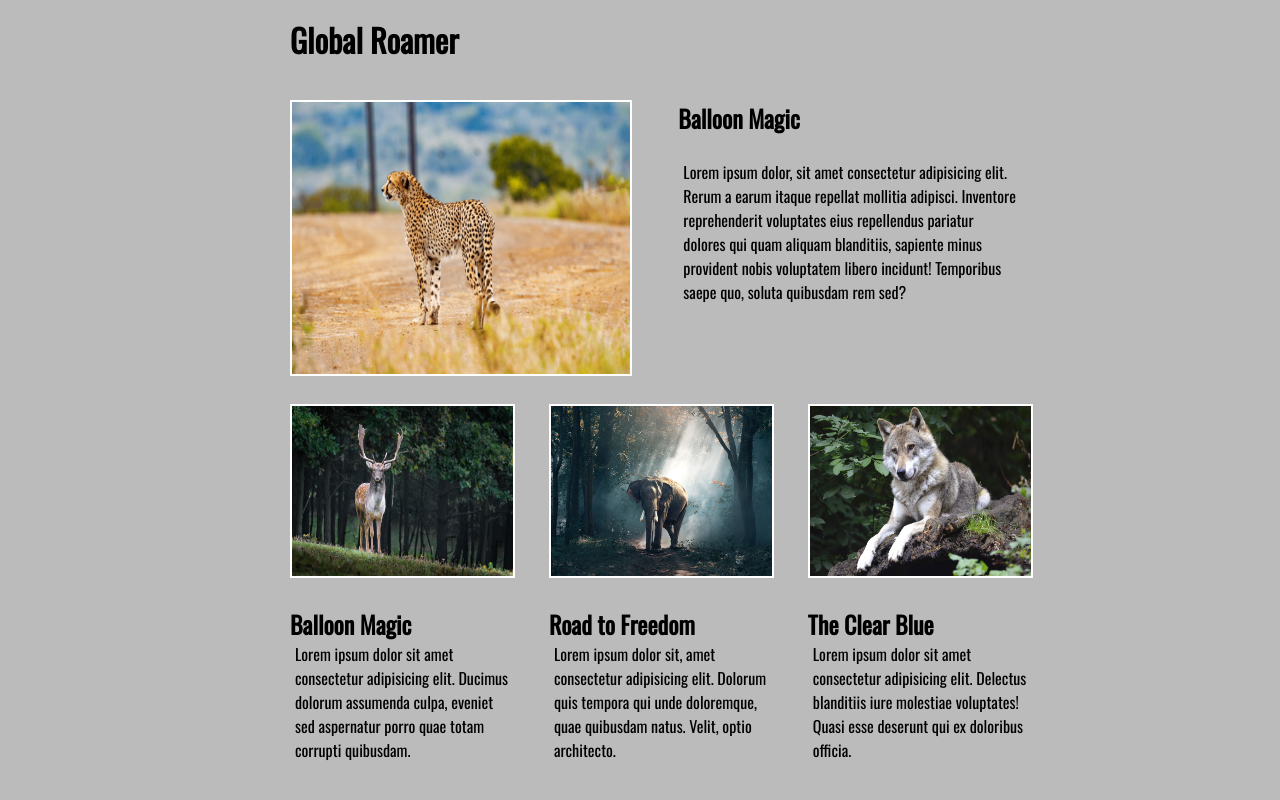
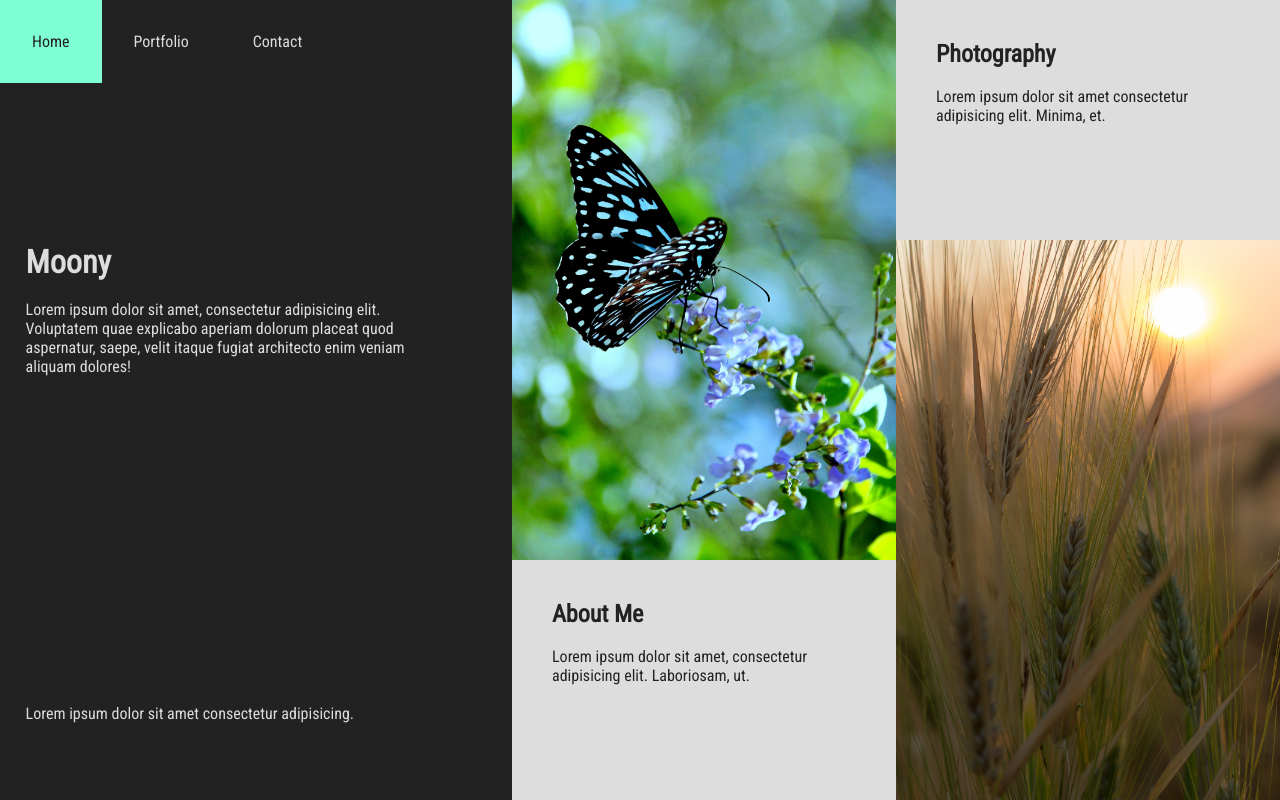
Before and after one commit to forExams/AIS_HF, a plain HTML site: page index.html in a window 1280 px wide. Drawn offline with nearby package versions, Linux system fonts and the light colour scheme.

Commit message:
Add files via upload

```diff
--- a/index.html
+++ b/index.html
@@ -5,32 +5,41 @@
     <meta name="viewport" content="width=device-width, initial-scale=1.0">
     <link rel="preconnect" href="https://fonts.googleapis.com">
     <link rel="preconnect" href="https://fonts.gstatic.com" crossorigin>
-    <link href="https://fonts.googleapis.com/css2?family=Oswald:wght@200;400&display=swap" rel="stylesheet">
+    <link href="https://fonts.googleapis.com/css2?family=Roboto+Condensed&display=swap" rel="stylesheet">
     <link rel="stylesheet" href="styles.css">
-    <title>Global Roamer</title>
+    <title>Document</title>
 </head>
 <body>
     <div class="container">
-        <h1>Global Roamer</h1>
-        <img class="big" src="assets/cheetah.png" alt="cheetah">
-        <div class="text big">
-            <h2>Balloon Magic</h2><br>
-            <p>Lorem ipsum dolor, sit amet consectetur adipisicing elit. Rerum a earum itaque repellat mollitia adipisci. Inventore reprehenderit voluptates eius repellendus pariatur dolores qui quam aliquam blanditiis, sapiente minus provident nobis voluptatem libero incidunt! Temporibus saepe quo, soluta quibusdam rem sed?</p>
+        <div class="main">
+            <div class="navbar">
+                <p onclick="alert('Home')">Home</p>
+                <p onclick="alert('Portfolio')">Portfolio</p>
+                <p onclick="alert('Contact')">Contact</p>
+            </div>
+
+            <div class="flex">
+                <div class="content">
+                    <h1>Moony</h1><br>
+                    <p>Lorem ipsum dolor sit amet, consectetur adipisicing elit. Voluptatem quae explicabo aperiam dolorum placeat quod aspernatur, saepe, velit itaque fugiat architecto enim veniam aliquam dolores!</p>
+                </div>
+
+                <div class="footer">Lorem ipsum dolor sit amet consectetur adipisicing.</div>
+            </div>
         </div>
-        <img src="assets/deer.png" alt="deer">
-        <img src="assets/elephant.png" alt="elephant">
-        <img src="assets/wolf.png" alt="wolf">
-        <div>
-            <h2>Balloon Magic</h2>
-            <p>Lorem ipsum dolor sit amet consectetur adipisicing elit. Ducimus dolorum assumenda culpa, eveniet sed aspernatur porro quae totam corrupti quibusdam.</p>
+
+        <img src="assets/butterfly.png" alt="butterfly">
+
+        <div class="text">
+            <h2>Photography</h2><br>
+            <p>Lorem ipsum dolor sit amet consectetur adipisicing elit. Minima, et.</p>
         </div>
-        <div>
-            <h2>Road to Freedom</h2>
-            <p>Lorem ipsum dolor sit, amet consectetur adipisicing elit. Dolorum quis tempora qui unde doloremque, quae quibusdam natus. Velit, optio architecto.</p>
-        </div>
-        <div>
-            <h2>The Clear Blue</h2>
-            <p>Lorem ipsum dolor sit amet consectetur adipisicing elit. Delectus blanditiis iure molestiae voluptates! Quasi esse deserunt qui ex doloribus officia.</p>
+
+        <img src="assets/wheat.png" alt="wheat">
+
+        <div class="text">
+            <h2>About Me</h2><br>
+            <p>Lorem ipsum dolor sit amet, consectetur adipisicing elit. Laboriosam, ut.</p>
         </div>
     </div>
 </body>
--- a/styles.css
+++ b/styles.css
@@ -1,42 +1,73 @@
 * {margin: 0;}
 
 body {
-    font-family: 'Oswald', sans-serif;
-    background-color: #bbb;
+    margin: 0;
+    color: #ddd;
+    background-color: #222;
+    font-family: 'Roboto Condensed', sans-serif;
 }
 
 /* grid */
 .container {
     display: grid;
-    grid-template-rows: 10% 40% 25% 20%;
-    grid-template-columns: repeat(6, calc(100% / 6));
-    row-gap: 4vh;
-    column-gap: 1vw;
-    margin: auto;
-    width: 700px;
-    height: 85vh;
+    grid-template-rows: 30vh 40vh 30vh;
+    grid-template-columns: 40vw 30vw 30vw;
 }
 
-.container .big {grid-column-end: span 3;}
+.main {grid-row: span 3;}
 
-.container img, .container div {
+img {
+    grid-row: span 2;
+    width: 100%;
     height: 100%;
-    width: 90%;
-    grid-column-end: span 2;
 }
 
-.container img {border: 2px solid white;}
-.container div {text-align: start;}
-
-h1 {
-    grid-column-end: span 6;
-    padding-top: 2vh;
+.text {
+    padding: 5vh;
+    width: auto;
+    height: auto;
+    color: #222;
+    background-color: #ddd;
 }
 
-h2 {font-size: 3vh;}
-p {padding-left: 5px;}
+/* flexbox 1 */
+.flex {
+    display: flex;
+    flex-direction: column;
+    justify-content: space-between; /* space-between in the main-axis, which is top to bottom(column) here */
+    align-items: baseline; /* baseline in the cross-axis, which is left to right(row) here */
+    margin: 20vh 0 5vh 2vw;
+    height: 60vh;
+    max-width: 35vw;
+    width: 400px;
+}
+
+/* flexbox 2 */
+.navbar {
+    display: flex;
+    justify-content: start; /* space-between in the main-axis, which is left to right(row) here */
+}
+
+.navbar p {
+    padding: 2.5vw;
+}
+
+.navbar p:hover {
+    color: #222;
+    background-color: aquamarine;
+}
 
 @media screen and (max-width: 800px) {
-    .container {width: 90vw;}
     body {font-size: 12px;}
+
+    /* grid */
+    .container {
+        grid-template-rows: 40vh 30vh 30vh 40vh 30vh;
+        grid-template-columns: 3fr 2fr;
+    }
+
+    .main {grid-row: span 4;}
+
+    /* flexbox */
+    .flex {height: 100vh;}
 }
```
Also changed, not shown: assets/butterfly.png (added), assets/wheat.png (added).
